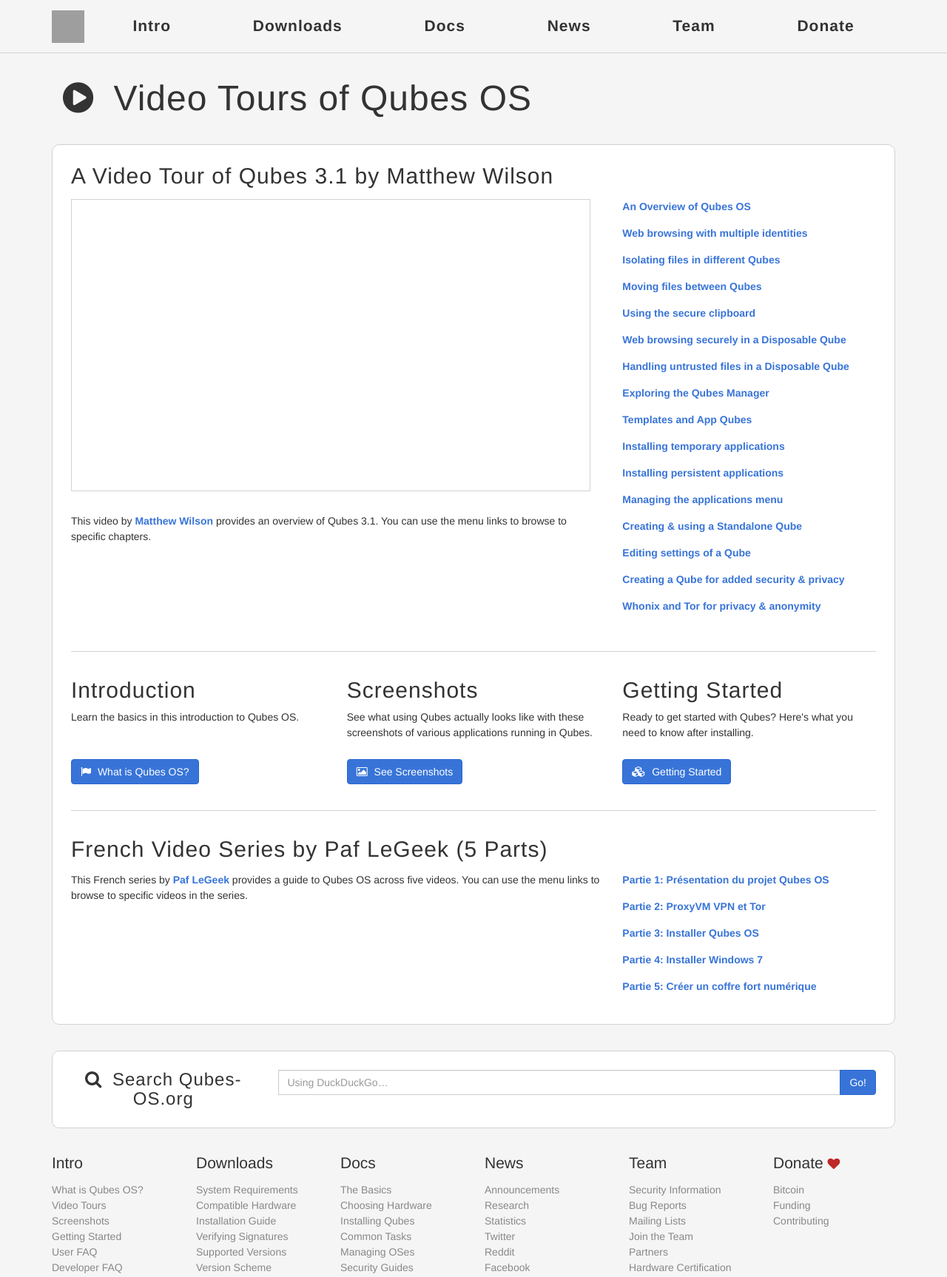
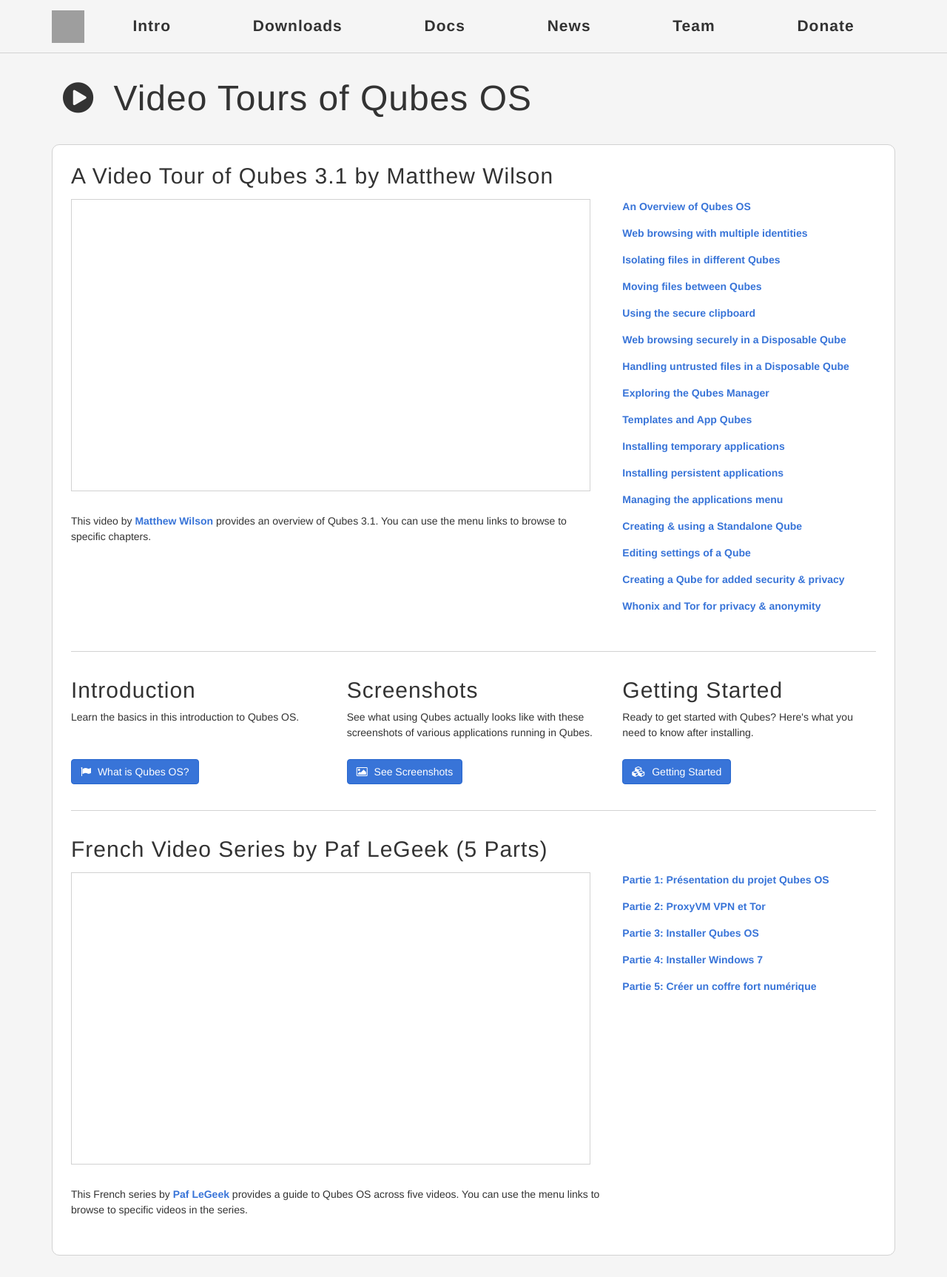
Before and after one commit to QubesOS/qubesos.github.io, a Jekyll site: the page built from pages/video-tours.html, in a window 1280 px wide. Shown: the top 1726 px of the page at 74% size. Built offline with Jekyll 4.4.1, drawn with Linux system fonts in a browser that asks for light colours; some web fonts are replaced; grey boxes are pictures that could not be loaded.

Commit message:
Apply styling to new player

```diff
--- a/_sass/_pages.scss
+++ b/_sass/_pages.scss
@@ -2,7 +2,7 @@
 
 #tour {
 
-  #player {
+  #player, #player1 {
     width: 702px;
     height: 395px;
     border: 1px solid $gray-light;
@@ -30,7 +30,7 @@
 @media(max-width: $screen-md-max) {
 
   #tour {
-    #player {
+    #player, #player1 {
       width: 100%;
     }
   }
```
